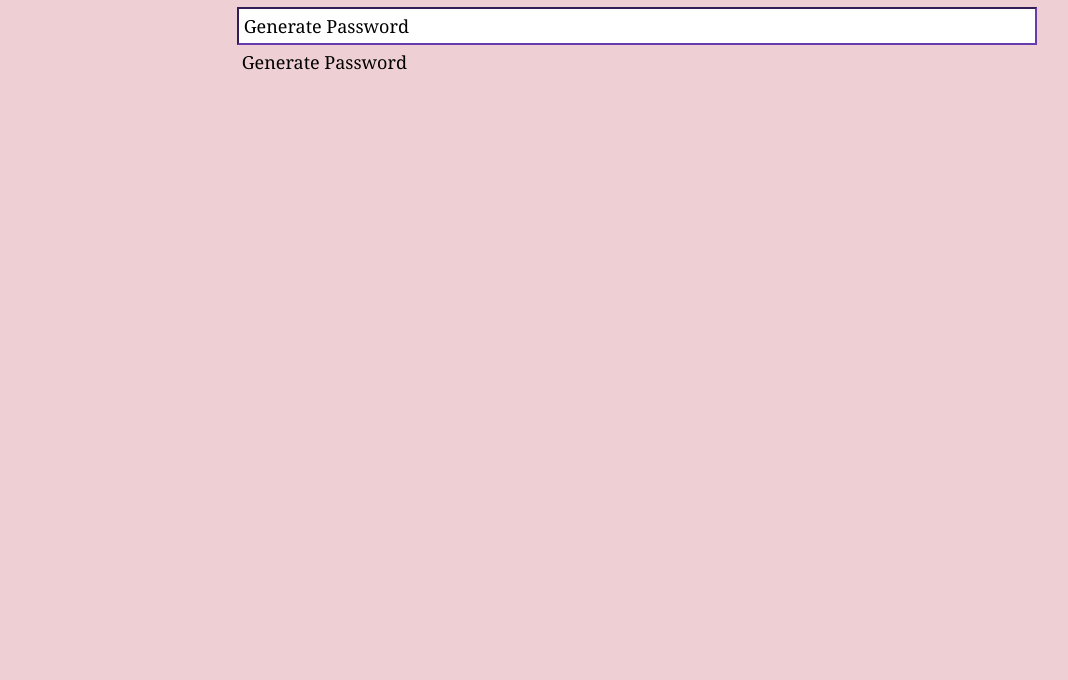
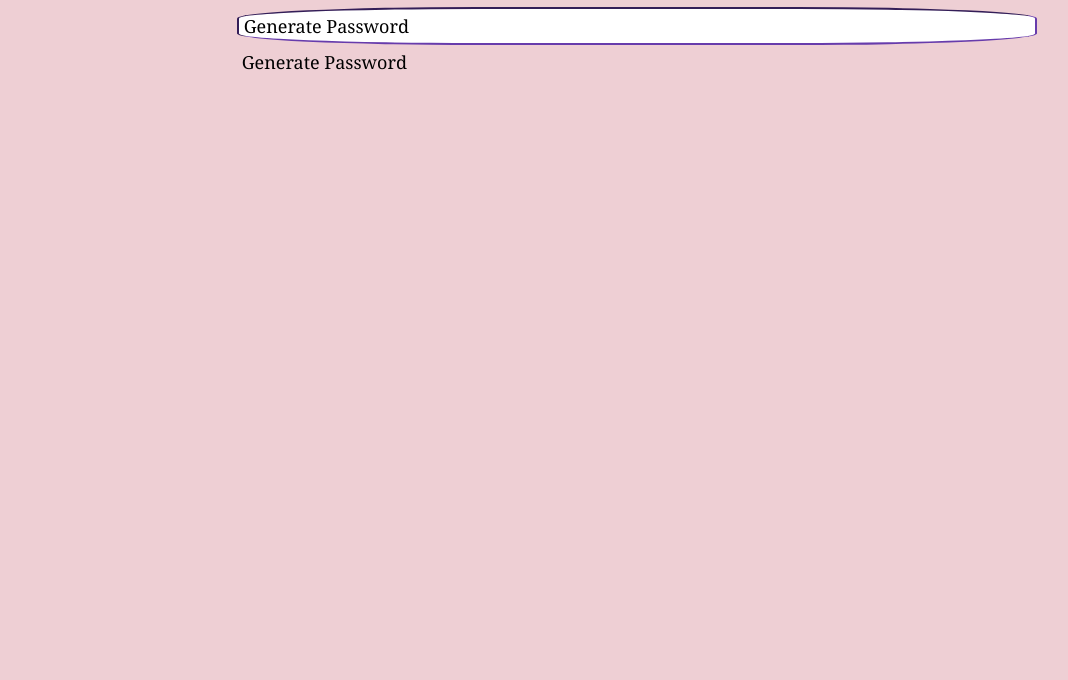
Before and after one commit to ANUDT/week-3-JavaScript-Password-Generator, a plain HTML site: page index.html in a window 1280 px wide. Shown: the part 120-800 px from the top of the page, without its empty margins (115-1183 px from the left). Drawn offline with Linux system fonts and the light colour scheme.

Commit message:
align content centre

```diff
--- a/script.css
+++ b/script.css
@@ -35,7 +35,9 @@ color: #000;
  }
 
 .inputBox input {
+align-content:center;
 position: relative;
 border-color:#673cac;
+border-radius: 30%;
 width: 100%;
  }
```
